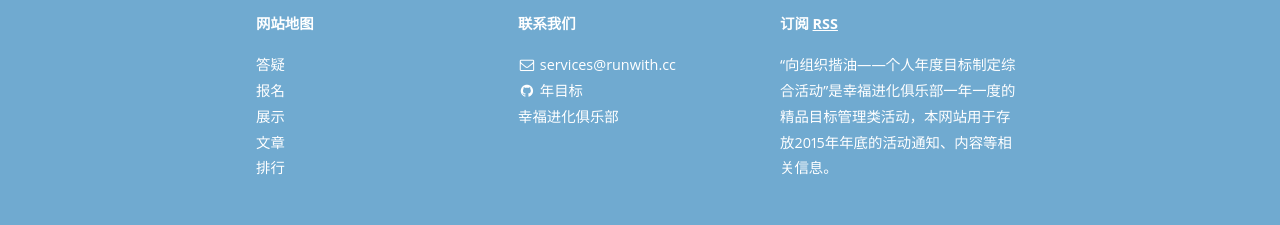
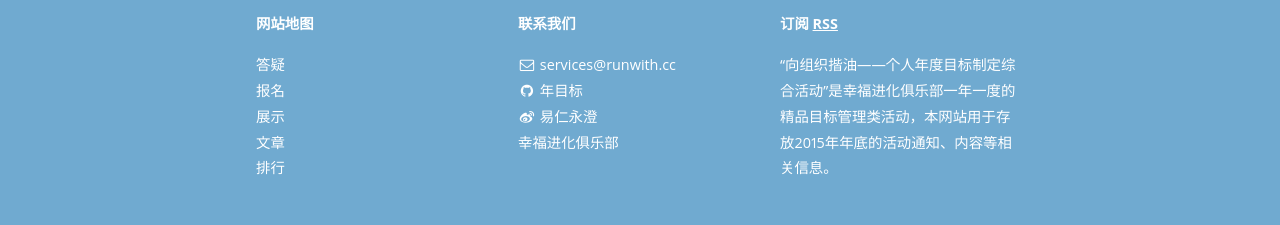
Before and after one commit to nianmubiao/nianmubiao.github.io, a Jekyll site: the page built from index.html, in a window 1280 px wide. Shown: the part 2000-2225 px from the top of the page. Built offline with Jekyll 4.4.1, drawn with Linux system fonts in a browser that asks for light colours; nearby versions of some CDN libraries; some web fonts are replaced; the list of posts is cut into pages by our own code; a style sheet for code colours, icons or effects is not loaded.

Commit message:
增加微博信息

```diff
--- a/_config.yml
+++ b/_config.yml
@@ -160,6 +160,14 @@ social:
     desc: Follow me on Vine
     share: false
 
+
+  - name: 微博
+    icon: weibo
+    username: 易仁永澄
+    url: http://weibo.com/orangec
+    desc: 关注我的微博
+    share: true
+
 # Social sharing protocols
 # These are for automatically generating sharing metadata for FB and Twitter
 # OS Protocol is for sharing the source of your site, if you're interested. For more, see osprotocol.com
```
